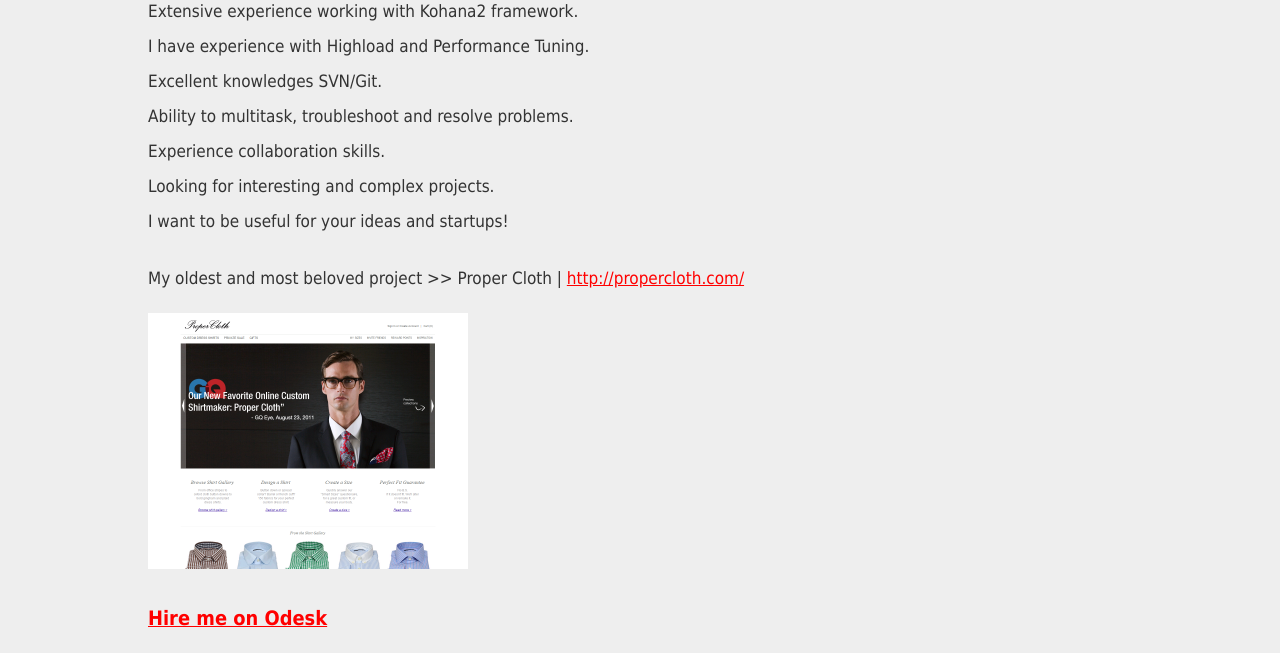
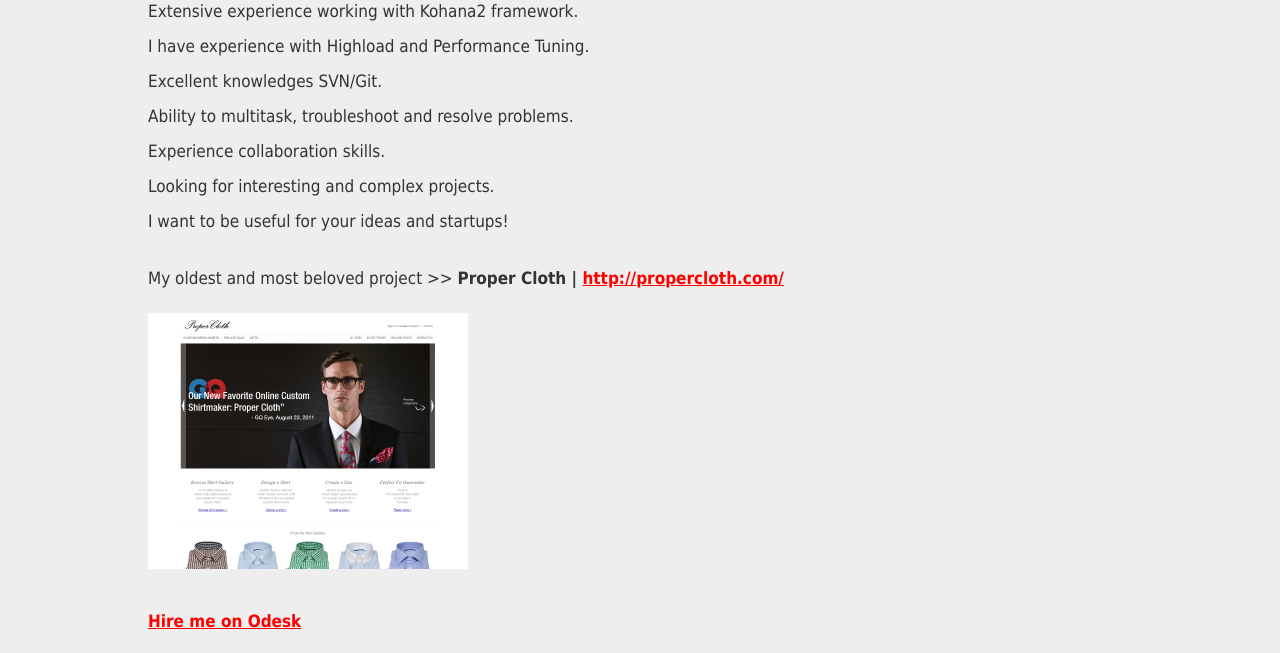
Before and after one commit to ykolt/ykolt.github.com, a plain HTML site: page index.html in a window 1280 px wide. Shown: the part 322-975 px from the top of the page. Drawn offline with nearby package versions, Linux system fonts and the light colour scheme; a web font is replaced by a local one.

Commit message:
Ninja version 2

```diff
--- a/index.html
+++ b/index.html
@@ -59,11 +59,11 @@
 		<div class="indent5"></div>
 
 		<div>
-			<p>My oldest and most beloved project >> Proper Cloth | <a href="http://propercloth.com/" target="_blank">http://propercloth.com/</a></p>
+			<p>My oldest and most beloved project >> <span class="red">Proper Cloth | <a href="http://propercloth.com/" target="_blank">http://propercloth.com/</a></span></p>
 			<img src="images/propercloth.png" />
 		</div>
 
-		<h3><a href="https://www.odesk.com/users/~~c2f09d22d4ab83ab">Hire me on Odesk</a></h3>
+		<h4><a href="https://www.odesk.com/users/~~c2f09d22d4ab83ab">Hire me on Odesk</a></h4>
 
 		<div class="indent5"></div>
 
```
